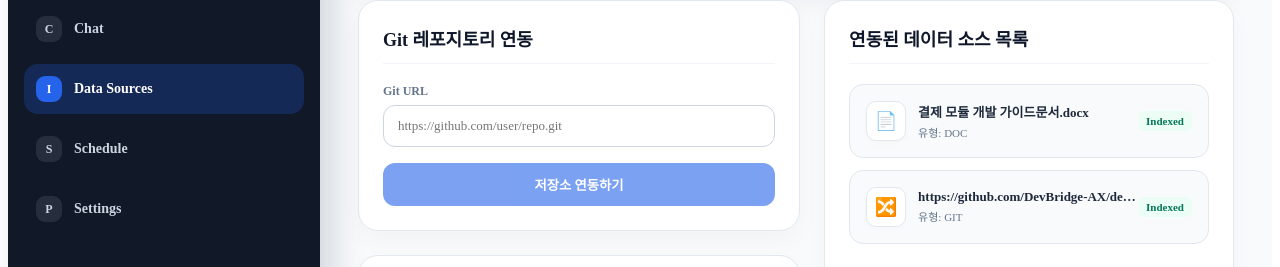
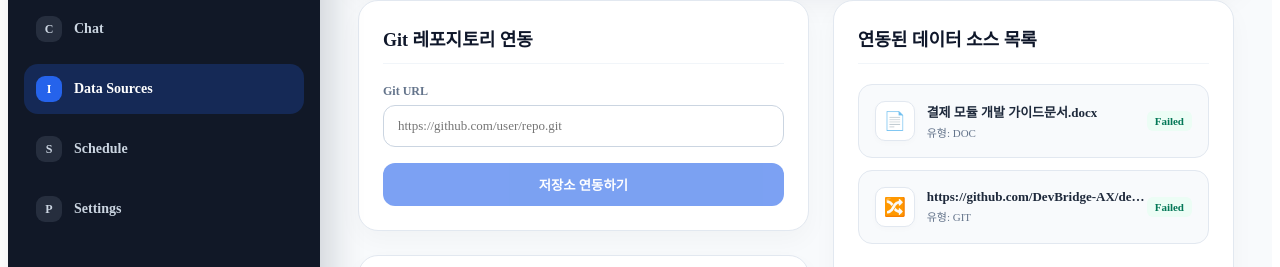
Before and after one commit to DevBridge-AX/devbridge-frontend, a Vue app: page /workspaces/1/datasources in a window 1280 px wide. Shown: the part 286-553 px from the top of the page. Built offline with nearby package versions, Linux system fonts and the light colour scheme; no server answers; sample sign-in values are in the browser's storage; the HTML template or start-up script is replaced by a standard one.

Commit message:
fix(document): 데이터 소스 상태 뱃지 백엔드 응답 값 정합성 수정
- status 비교를 mock 값(indexed/pending/failed)에서 백엔드 실제 값(CONNECTED/PENDING/FAILED)으로 변경
- 삭제 버튼 조건을 대문자 FAILED로 수정
- CSS에 .connected 클래스 추가

```diff
--- a/src/assets/styles/dataSource.css
+++ b/src/assets/styles/dataSource.css
@@ -220,7 +220,8 @@
   text-transform: capitalize;
 }
 
-.status-badge.indexed {
+.status-badge.indexed,
+.status-badge.connected {
   background: #ecfdf5;
   color: #047857;
 }
--- a/src/views/dataSource/DataSourceView.vue
+++ b/src/views/dataSource/DataSourceView.vue
@@ -339,10 +339,10 @@ onMounted(() => {
 
               <div class="source-actions">
                 <span class="status-badge" :class="[source.status.toLowerCase()]">
-                  {{ source.status === 'indexed' ? 'Indexed' : source.status === 'pending' ? 'Pending' : 'Failed' }}
+                  {{ source.status === 'CONNECTED' ? 'Connected' : source.status === 'PENDING' ? 'Pending' : 'Failed' }}
                 </span>
                 <button
-                  v-if="source.status === 'failed'"
+                  v-if="source.status === 'FAILED'"
                   type="button"
                   class="source-delete-btn"
                   :disabled="deletingSourceId === source.id"
```
